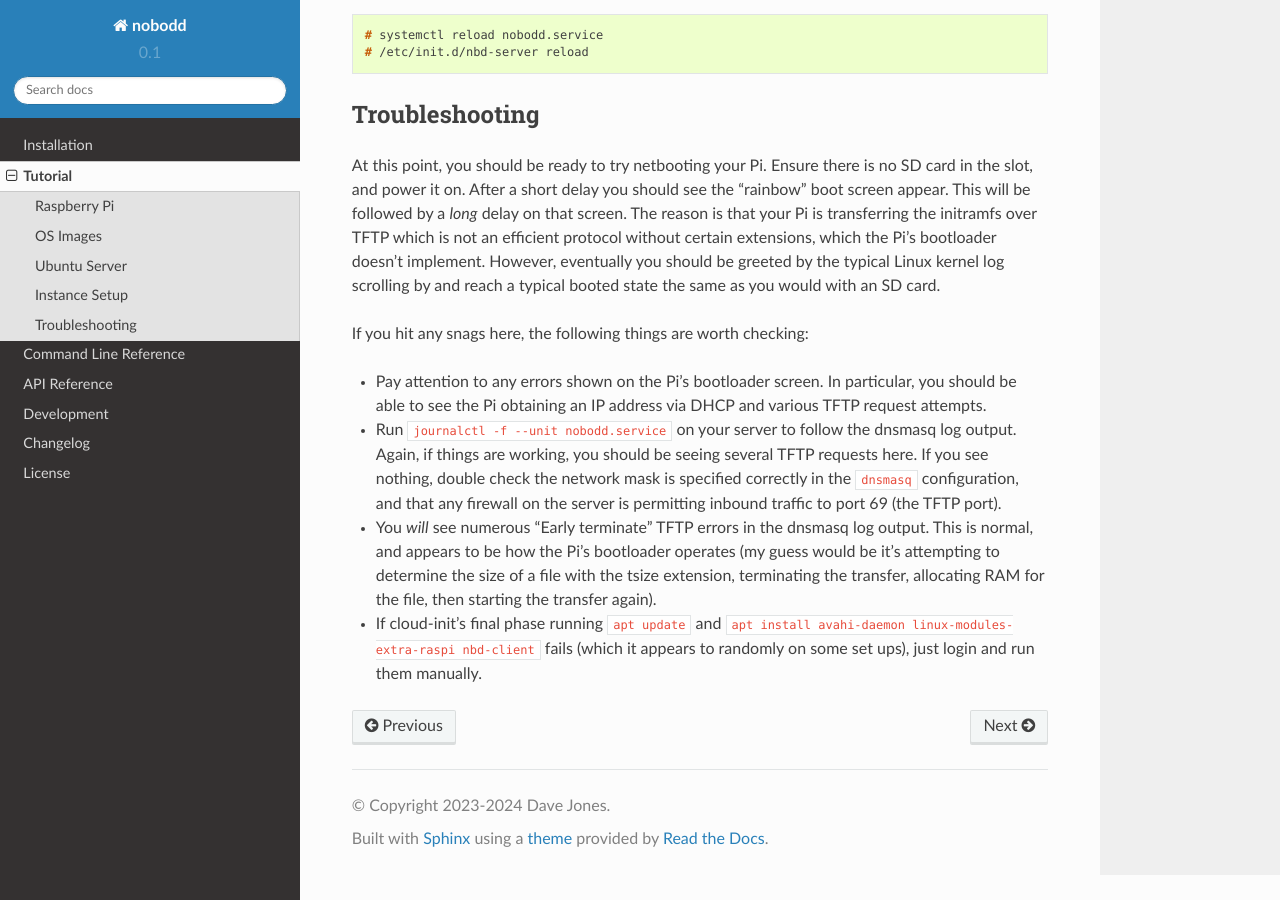
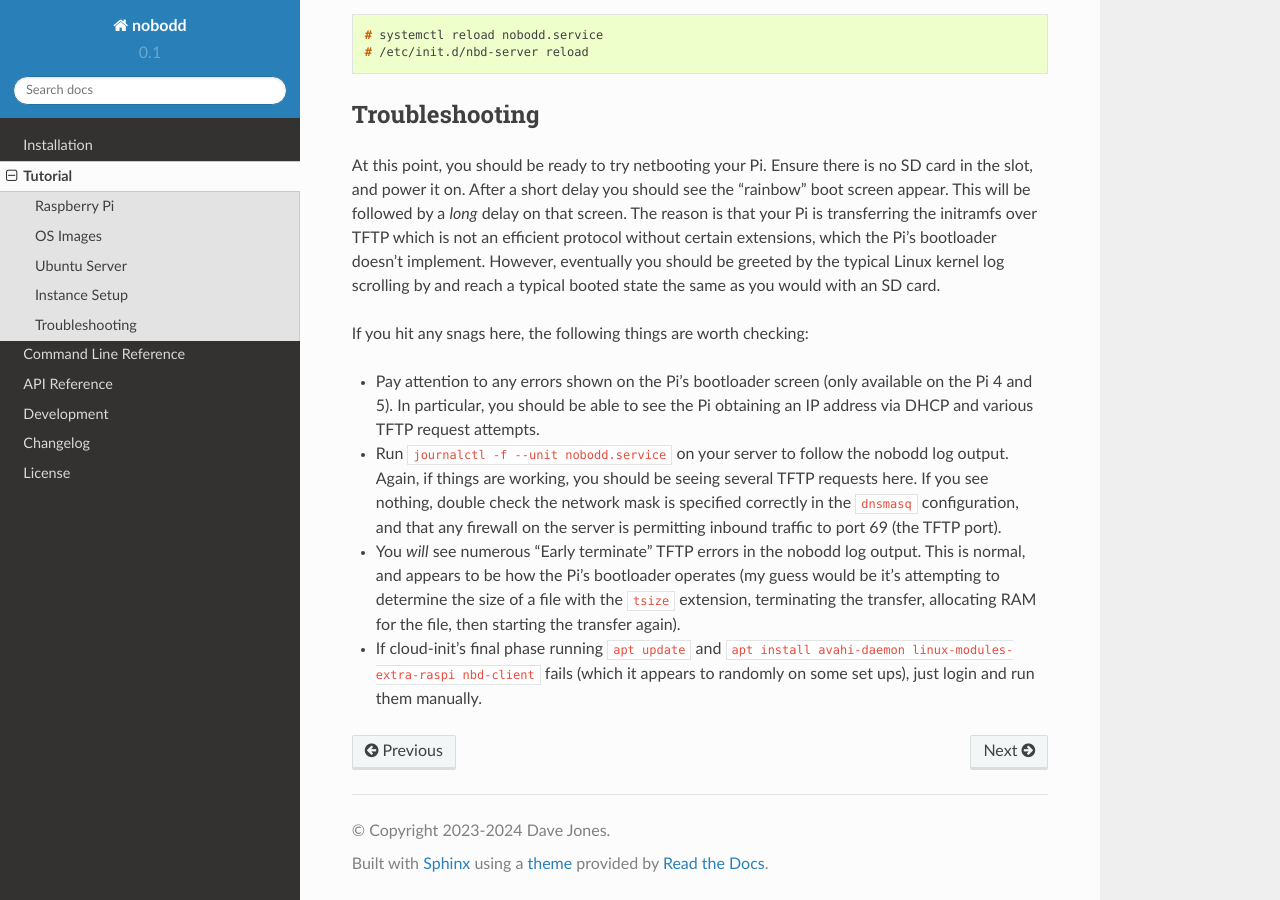
Before and after one commit to waveform80/nobodd, a Sphinx documentation site: the page built from docs/tutorial.rst, in a window 1280 px wide and 900 px high, scrolled down 4443 px. Built offline with Sphinx 7.4.7 and the Read the Docs theme 2.0.0, drawn with Linux system fonts in a browser that asks for light colours; formulas are drawn with MathJax 3.

Commit message:
More docs work

```diff
--- a/docs/api_tools.rst
+++ b/docs/api_tools.rst
@@ -7,7 +7,7 @@ nobodd.tools
 This module houses a series of miscellaneous functions which did not fit
 particularly well anywhere else and are needed across a variety of modules.
 They should never be needed by developers using nobodd as an application or a
-library, but are documented in case they aare useful.
+library, but are documented in case they are useful.
 
 
 .. autofunction:: labels
--- a/docs/tutorial.rst
+++ b/docs/tutorial.rst
@@ -264,22 +264,22 @@ as you would with an SD card.
 
 If you hit any snags here, the following things are worth checking:
 
-* Pay attention to any errors shown on the Pi's bootloader screen. In
-  particular, you should be able to see the Pi obtaining an IP address via DHCP
-  and various TFTP request attempts.
+* Pay attention to any errors shown on the Pi's bootloader screen (only
+  available on the Pi 4 and 5). In particular, you should be able to see the Pi
+  obtaining an IP address via DHCP and various TFTP request attempts.
 
 * Run ``journalctl -f --unit nobodd.service`` on your server to follow the
-  dnsmasq log output. Again, if things are working, you should be seeing
+  nobodd log output. Again, if things are working, you should be seeing
   several TFTP requests here. If you see nothing, double check the network mask
   is specified correctly in the ``dnsmasq`` configuration, and that any
   firewall on the server is permitting inbound traffic to port 69 (the TFTP
   port).
 
-* You *will* see numerous "Early terminate" TFTP errors in the dnsmasq log
+* You *will* see numerous "Early terminate" TFTP errors in the nobodd log
   output. This is normal, and appears to be how the Pi's bootloader operates
   (my guess would be it's attempting to determine the size of a file with the
-  tsize extension, terminating the transfer, allocating RAM for the file, then
-  starting the transfer again).
+  ``tsize`` extension, terminating the transfer, allocating RAM for the file,
+  then starting the transfer again).
 
 * If cloud-init's final phase running ``apt update`` and ``apt install
   avahi-daemon linux-modules-extra-raspi nbd-client`` fails (which it appears
```
Also changed, not shown: docs/api.rst (+14 -3 lines), docs/api_fs.rst (+16 -0 lines), 2 other files.
